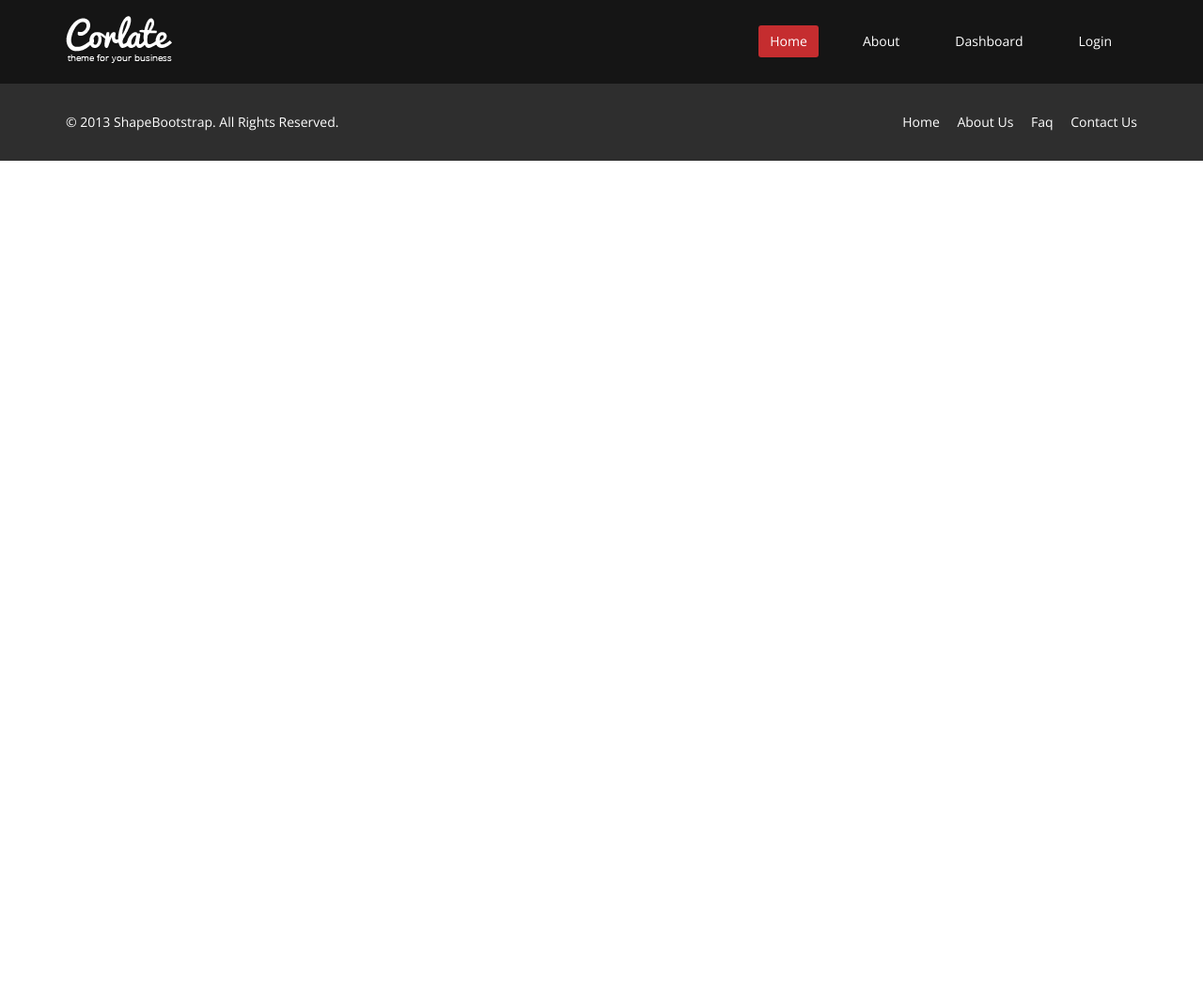
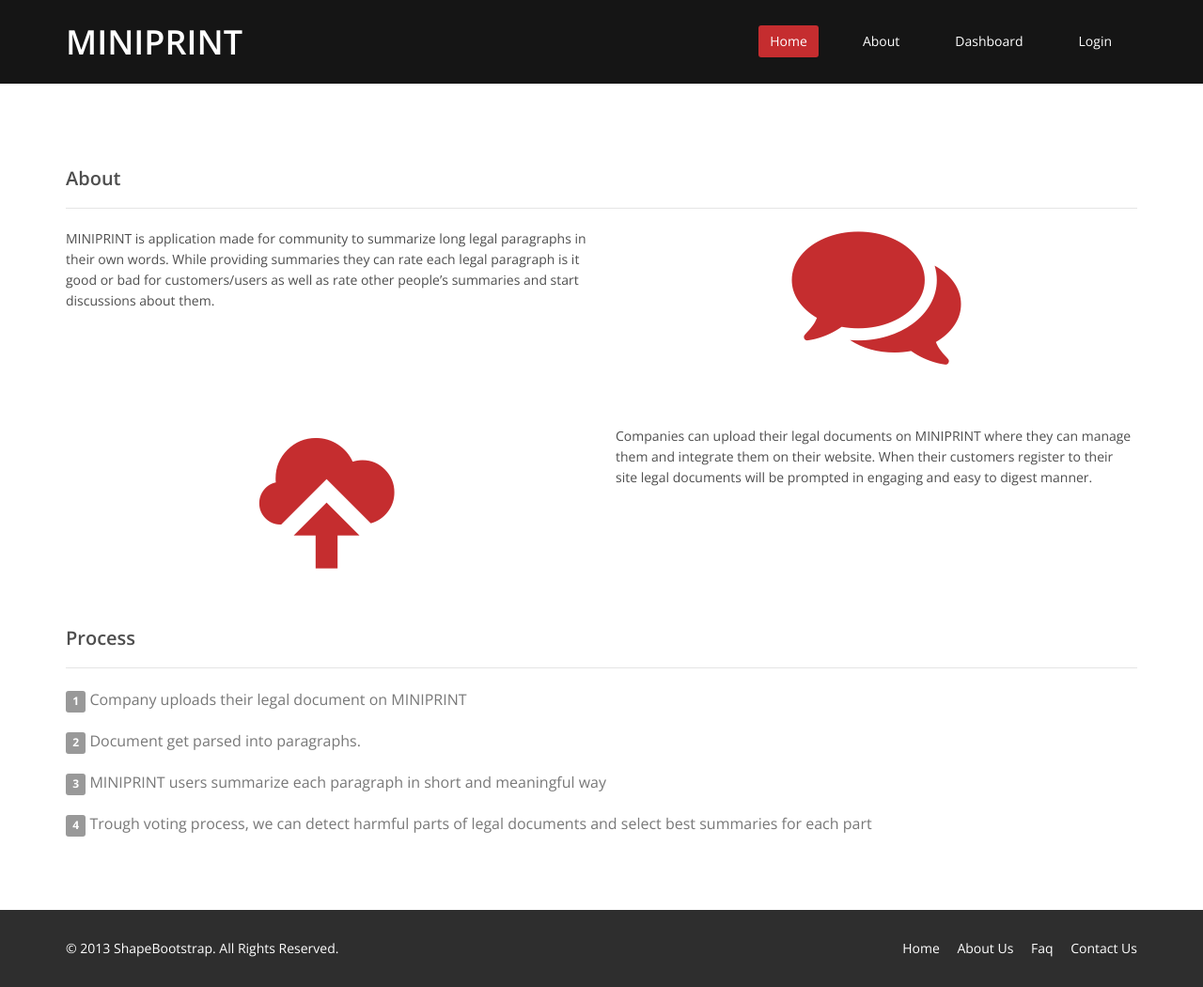
Before and after one commit to frnhr/miniprint, a Django app: template web/templates/web/about.html in a window 1280 px wide. Shown: the whole page at 94% size. Before the commit the page ends 171 px from the top, so only its background shows below. Run offline with Django 3.2, Linux system fonts and the light colour scheme; the template is opened without the code that fills it, so the values that code supplies are empty.

Commit message:
About added

```diff
--- a/web/static/web/css/main.css
+++ b/web/static/web/css/main.css
@@ -4,7 +4,9 @@
 /*************************
 *******Typography******
 **************************/
-
+#logo{
+    margin-top:10px;
+}
 body {
   background: #fff;
   font-family: 'Open Sans', sans-serif;
@@ -2554,7 +2556,12 @@ shortcodes page css
 .upvote, .downvote{
   font-size:22px;
 }
-
+.vote_link{
+    cursor: pointer;
+}
+.voted_this{
+    color: #2d7da4;
+}
 .post-reply .upvote, .post-reply .downvote{
   font-size:15px;
 }
@@ -2699,3 +2706,15 @@ section#legal .media.long-description.bad .score {
   color: #aa2222;
   font-weight: bold;
 }
+#about .row{
+    margin-bottom: 70px;
+}
+#about-chat, #about-company{
+    color:#c52d2f;
+    font-size: 180px;
+    line-height:140px;
+}
+
+#about-company{
+    font-size: 140px;
+}
--- a/web/templates/web/about.html
+++ b/web/templates/web/about.html
@@ -1 +1,34 @@
 {% extends 'web/main.html' %}
+
+{% block page_content %}
+
+    <section id="about">
+        <div class="container">
+            <h2>About</h2>
+            <hr />
+            <div class="row">
+                <div class="col-sm-6">
+                    <p>MINIPRINT is application made for community to summarize long legal paragraphs in their own words. While providing summaries they can rate each legal paragraph is it good or bad for customers/users as well as rate other people’s summaries and start discussions about them.</p>
+                </div>
+                <div class="col-sm-6 text-center">
+                    <span class="fa fa-comments" id="about-chat" ></span>
+                </div>
+            </div>
+            <div class="row">
+                <div class="col-sm-6 text-center">
+                    <span class="glyphicon glyphicon-cloud-upload" id="about-company" ></span>
+
+                </div>
+                <div class="col-sm-6 ">
+                    <p>Companies can upload their legal documents on MINIPRINT where they can manage them and integrate them on their website. When their customers register to their site legal documents will be prompted in engaging and easy to digest manner.</p>
+                </div>
+            </div>
+            <h2>Process</h2>
+            <hr />
+            <h3><span class="label label-default">1</span>  Company uploads their legal document on MINIPRINT</h3>
+            <h3><span class="label label-default">2</span>  Document get parsed into paragraphs. </h3>
+            <h3><span class="label label-default">3</span>  MINIPRINT users summarize each paragraph in short and meaningful way</h3>
+            <h3><span class="label label-default">4</span>  Trough voting process, we can detect harmful parts of legal documents and select best summaries for each part </h3>
+        </div>
+    </section>
+{% endblock %}
--- a/web/templates/web/main.html
+++ b/web/templates/web/main.html
@@ -41,12 +41,12 @@
                         <span class="icon-bar"></span>
                         <span class="icon-bar"></span>
                     </button>
-                    <a class="navbar-brand" href="index.html"><img src="{{ STATIC_URL }}web/images/logo.png" alt="logo"></a>
+                    <h1 id="logo">MINIPRINT</h1>
                 </div>
 
                 <div class="collapse navbar-collapse navbar-right">
                     <ul class="nav navbar-nav">
-                        <li class="active"><a href="index.html">Home</a></li>
+                        <li class="active"><a href="/">Home</a></li>
                         <li><a href="{% url 'about' %}">About</a></li>
                         <li><a href="{% url 'dashboard' %}">Dashboard</a></li>
                         <li>
```
Also changed, not shown: web/templates/web/document.html (+1 -47 lines).
